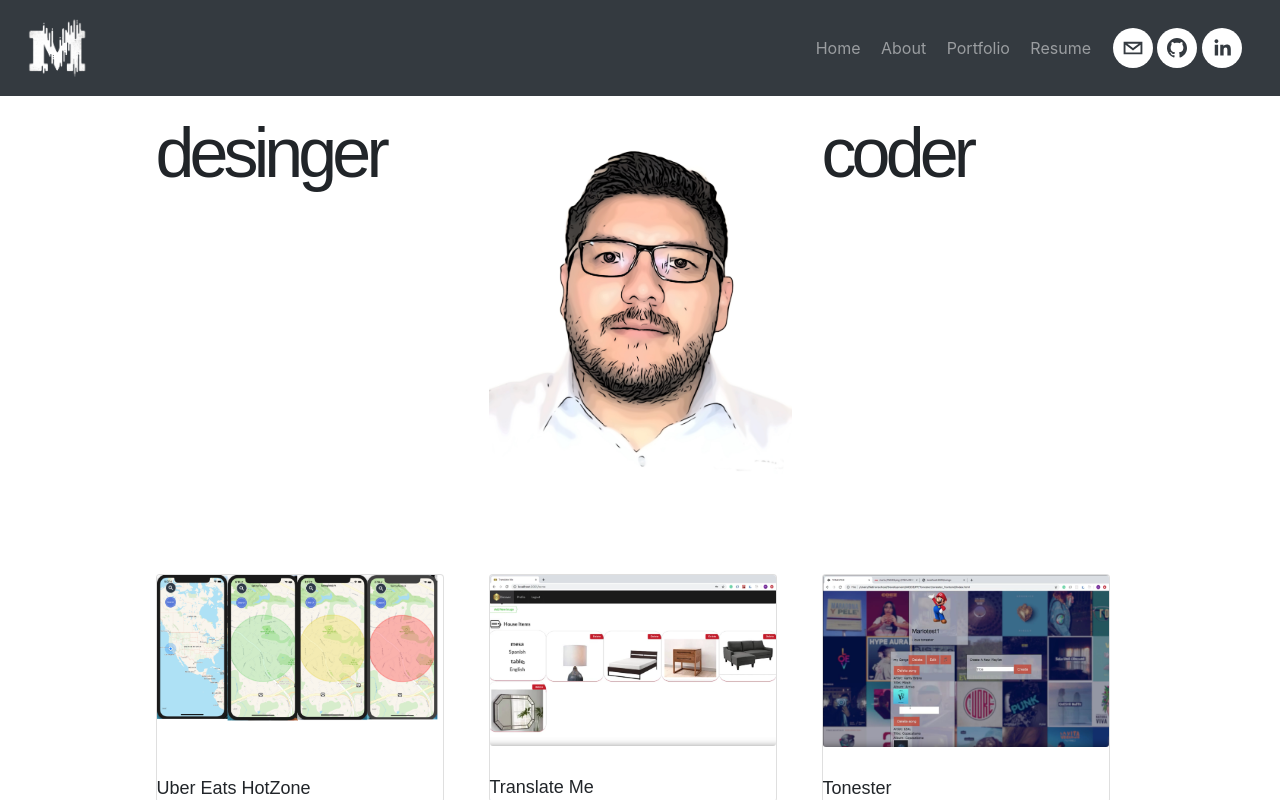
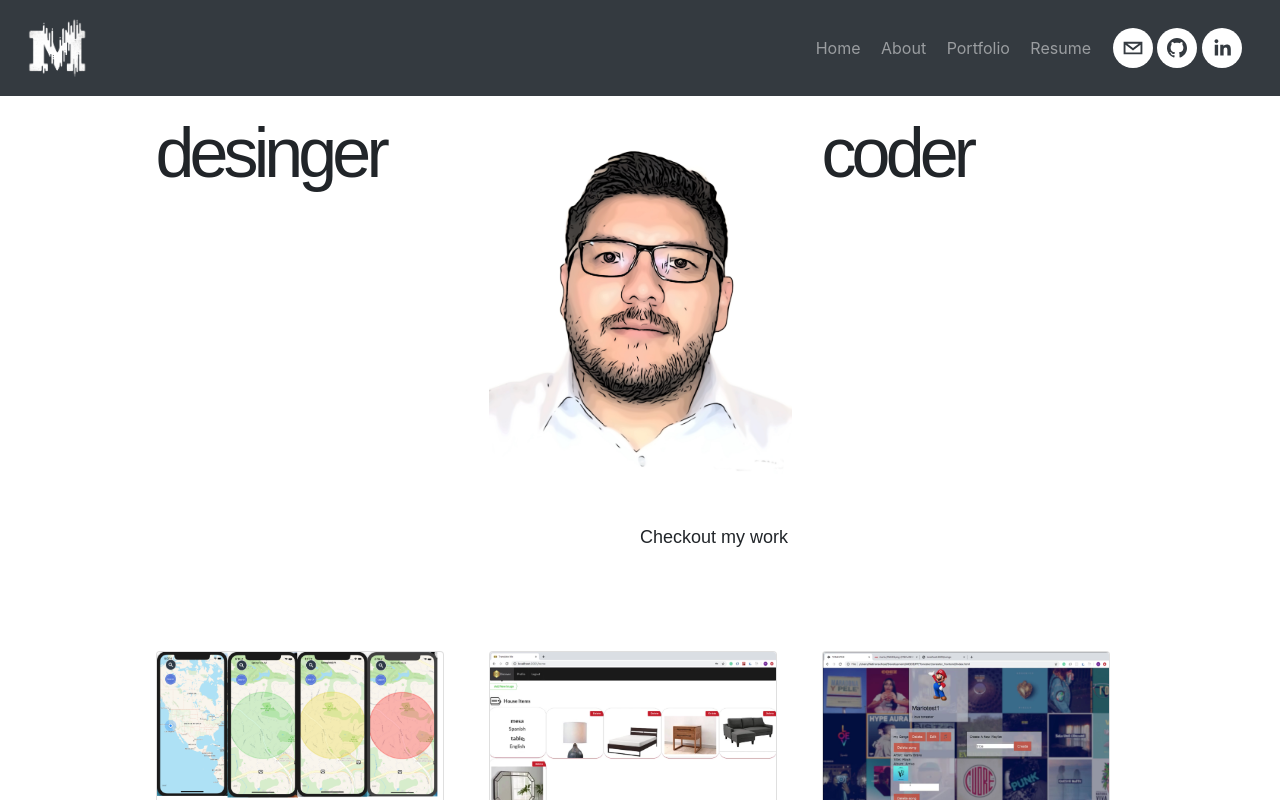
Before and after one commit to MarioR9/portfolio2.0, a React (Create React App) app: page /home in a window 1280 px wide. Built offline with nearby package versions, Linux system fonts and the light colour scheme.

Commit message:
home page projects

```diff
--- a/src/App.scss
+++ b/src/App.scss
@@ -151,7 +151,9 @@ body, html {
   opacity:1;
   padding: 5px;
 }
-
+.home-checkWork {
+  margin-left: 50%;
+}
 
 ////////////////////////////////////////////////////////////////////////////////////////////////////////////
 
--- a/src/components/home.js
+++ b/src/components/home.js
@@ -13,7 +13,7 @@ export default class Home extends React.Component{
     componentDidMount=()=>{
         setTimeout(function(){
             this.setState({intro: false, bkColor: 'white'});
-       }.bind(this),4950);
+       }.bind(this),4000);
     }
 
 
@@ -67,6 +67,9 @@ export default class Home extends React.Component{
                             </Row>
                         </Container>
                      </div>
+                     <div className='home-checkWork'>
+                        <p>Checkout my work</p>
+                     </div>
                      <div className='card-group-home'>
                         <Container>
                             <Row>
@@ -94,6 +97,7 @@ export default class Home extends React.Component{
                      </div>
                 </div>
                 </Container>
+                <div>
                 <div className='about-skills'>
                  <Row >
                      <Col lg>
@@ -138,6 +142,7 @@ export default class Home extends React.Component{
                     </Row>
                 </div>
                 </div>
+                </div>
                     }
             </div>
         )
```
